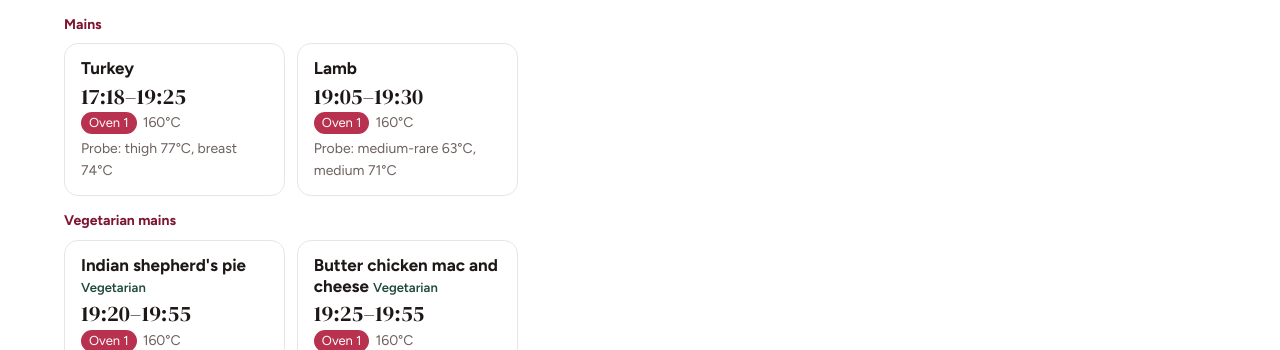
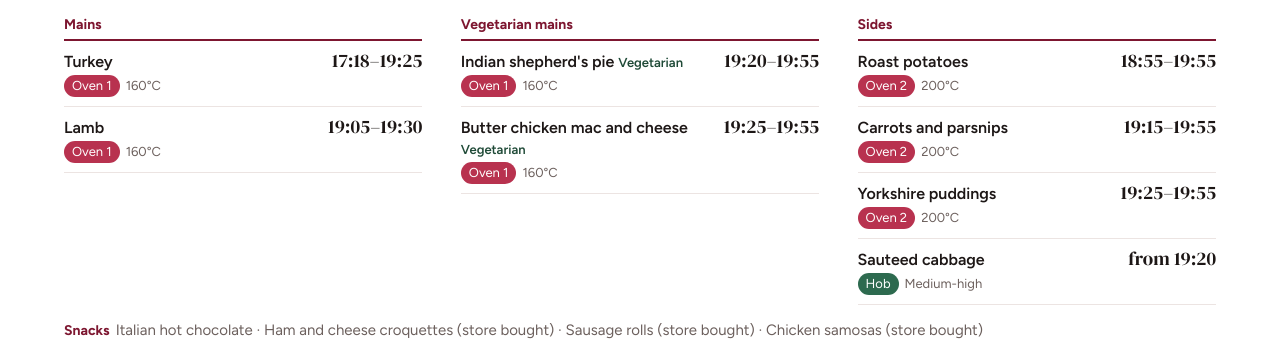
Before and after one commit to daljitj/christmas-dinner, a plain HTML site: page index.html in a window 1280 px wide. Shown: the part 450-800 px from the top of the page. Drawn offline with Linux system fonts and the light colour scheme.

Commit message:
Show the menu as a short list instead of cards
One line per dish with its oven, temperature and cooking times.

Co-Authored-By: Claude Opus 5.5 <noreply@anthropic.com>
Claude-Session: https://claude.ai/code/session_016NGbb8V6w3A8WcfPWEgyxk

```diff
--- a/index.html
+++ b/index.html
@@ -123,23 +123,19 @@ footer a{color:var(--berry2)}
 .toast span{display:block;font-size:15px;opacity:.85}
 .toast .row{margin-top:10px;gap:8px}.toast .btn{background:#fff5f2;color:#1d1716;min-height:44px;padding:8px 14px}.toast .btn.ghost{background:transparent;color:#fff5f2;border-color:#fff5}
 @media(prefers-reduced-motion:no-preference){.toast{animation:pop .35s ease-out}@keyframes pop{from{transform:translateY(20px);opacity:0}}}
-@media(max-width:600px){.menu .mcards{display:flex;overflow-x:auto;scroll-snap-type:x mandatory;gap:10px;margin-inline:calc(-1 * max(5vw,16px));padding:2px max(5vw,16px) 8px;scroll-padding-inline:max(5vw,16px);scrollbar-width:none;-webkit-overflow-scrolling:touch}
-.menu .mcards::-webkit-scrollbar{display:none}
-.menu .mc{flex:0 0 78%;scroll-snap-align:start}
-}
-.mgrp h3 .swipe{display:none;font-weight:400;color:var(--mute)}
-@media(max-width:600px){.mgrp h3 .swipe{display:inline}}
+
 @media(max-width:600px){.kmbtns{grid-template-columns:minmax(0,1fr) minmax(0,1fr)}.kmbtns #kmDone{grid-column:1/-1;grid-row:1}}
 .menu{border-bottom:1px solid var(--line)}
 .menuhead{display:flex;justify-content:space-between;align-items:baseline;gap:12px;flex-wrap:wrap;margin-bottom:14px}
-.mgrp{margin-top:14px}.mgrp h3{font-size:14px;font-weight:700;color:var(--berry2);margin:0 0 8px}
-.mcards{display:grid;grid-template-columns:repeat(auto-fill,minmax(220px,1fr));gap:12px}
-.mc{border:1px solid var(--line);border-radius:14px;padding:14px 16px;background:var(--bg);display:flex;flex-direction:column;gap:4px}
-.mc b{font-size:17px;line-height:1.25}
-.mc .w{display:flex;flex-wrap:wrap;gap:6px;align-items:center;font-size:14px;color:var(--mute)}
+.mlist{display:grid;grid-template-columns:repeat(3,minmax(0,1fr));gap:4px clamp(20px,3vw,40px)}
+.mgrp h3{font-size:14px;font-weight:700;color:var(--berry2);margin:0;padding-bottom:4px;border-bottom:2px solid var(--berry2)}
+.mc{display:grid;grid-template-columns:minmax(0,1fr) auto;gap:2px 12px;padding:9px 0;border-bottom:1px solid var(--line);align-items:baseline}
+.mc b{font-size:16px;font-weight:600;line-height:1.3}
+.mc .tm{font-family:"DM Serif Display",Georgia,serif;font-size:19px;line-height:1.1;white-space:nowrap;text-align:right}
+.mc .w{grid-column:1/-1;display:flex;flex-wrap:wrap;gap:6px;align-items:center;font-size:13px;color:var(--mute)}
 .mc .w .tag{margin:0}
-.mc .tm{font-family:"DM Serif Display",Georgia,serif;font-size:22px;line-height:1.1;white-space:nowrap}
-.mc .x{font-size:14px;color:var(--mute)}
+.snackline{margin:14px 0 0;font-size:15px;color:var(--mute)}.snackline b{color:var(--berry2);font-weight:700;font-size:14px;margin-right:6px}
+@media(max-width:900px){.mlist{grid-template-columns:minmax(0,1fr)}.mgrp+.mgrp{margin-top:10px}}
 .veg{font-size:13px;font-weight:600;color:var(--pine);white-space:nowrap}
 .untimed time{font-size:16px;font-family:Figtree,system-ui,sans-serif;color:var(--mute);padding-top:3px}
 </style>
@@ -369,11 +365,11 @@ function render(){
  if(mode==='prac')$('pracLbl').textContent=clock(now);
  const tm=id=>timed.find(t=>t.id===id);
  $('menuNote').textContent=`${MENU.length} dishes and ${SNACKS.length} snacks, on the table at ${clock(S)}`;
- $('menu').innerHTML=[...new Set(MENU.map(m=>m[1]))].map(g=>`<div class="mgrp"><h3>${g}${MENU.filter(m=>m[1]===g).length>1?' <span class="swipe" aria-hidden="true">· swipe</span>':''}</h3><div class="mcards">${MENU.filter(m=>m[1]===g).map(([n,,id,ov,temp,x,veg])=>{const t=tm(id);
+ $('menu').innerHTML=`<div class="mlist">${[...new Set(MENU.map(m=>m[1]))].map(g=>`<div class="mgrp"><h3>${g}</h3>${MENU.filter(m=>m[1]===g).map(([n,,id,ov,temp,,veg])=>{const t=tm(id);
   const win=t.end>t.when?`${clock(t.when)}–${clock(t.end)}`:`from ${clock(t.when)}`;
   const where=ov?`<span class="tag" style="background:var(--oven)">Oven ${ov}</span>`:`<span class="tag" style="background:var(--hob)">Hob</span>`;
-  return `<div class="mc${st.done[id]?' done':''}"><b>${esc(n)}${veg?' <span class="veg">Vegetarian</span>':''}</b><span class="tm">${win}</span><span class="w">${where}${esc(temp)}</span><span class="x">${x[0]==='@'?'Prep from '+clock(tm(x.slice(1)).when):esc(x)}</span></div>`}).join('')}</div></div>`).join('')
-  +`<div class="mgrp"><h3>Snacks through the day</h3><p class="x" style="margin:0;color:var(--mute)">${SNACKS.map(s=>esc(s[0])+(s[1]==='store bought'?' (store bought)':'')).join(' · ')}</p></div>`;
+  return `<div class="mc"><b>${esc(n)}${veg?' <span class="veg">Vegetarian</span>':''}</b><span class="tm">${win}</span><span class="w">${where}${esc(temp)}</span></div>`}).join('')}</div>`).join('')}</div>`
+  +`<p class="snackline"><b>Snacks</b>${SNACKS.map(s=>esc(s[0])+(s[1]==='store bought'?' (store bought)':'')).join(' · ')}</p>`;
  kmRender(timed,now,nextT);checkAlarms(now);
  const anyLate=Object.values(st.off).some(v=>v);$('lateHint').textContent=anyLate?'Delays applied to unticked jobs, shown in gold.':'Moves only the jobs not yet ticked.';
 }
```
